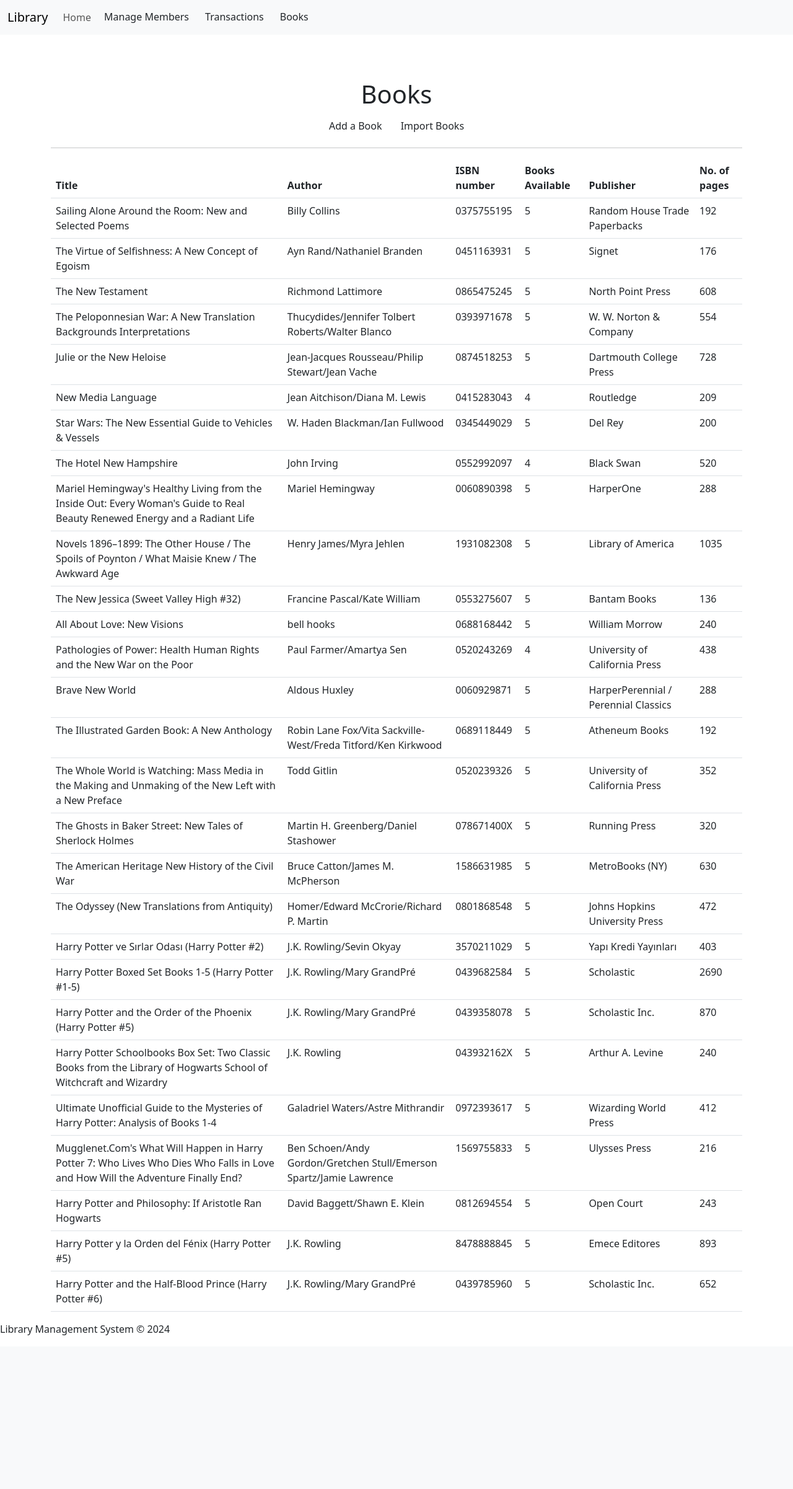
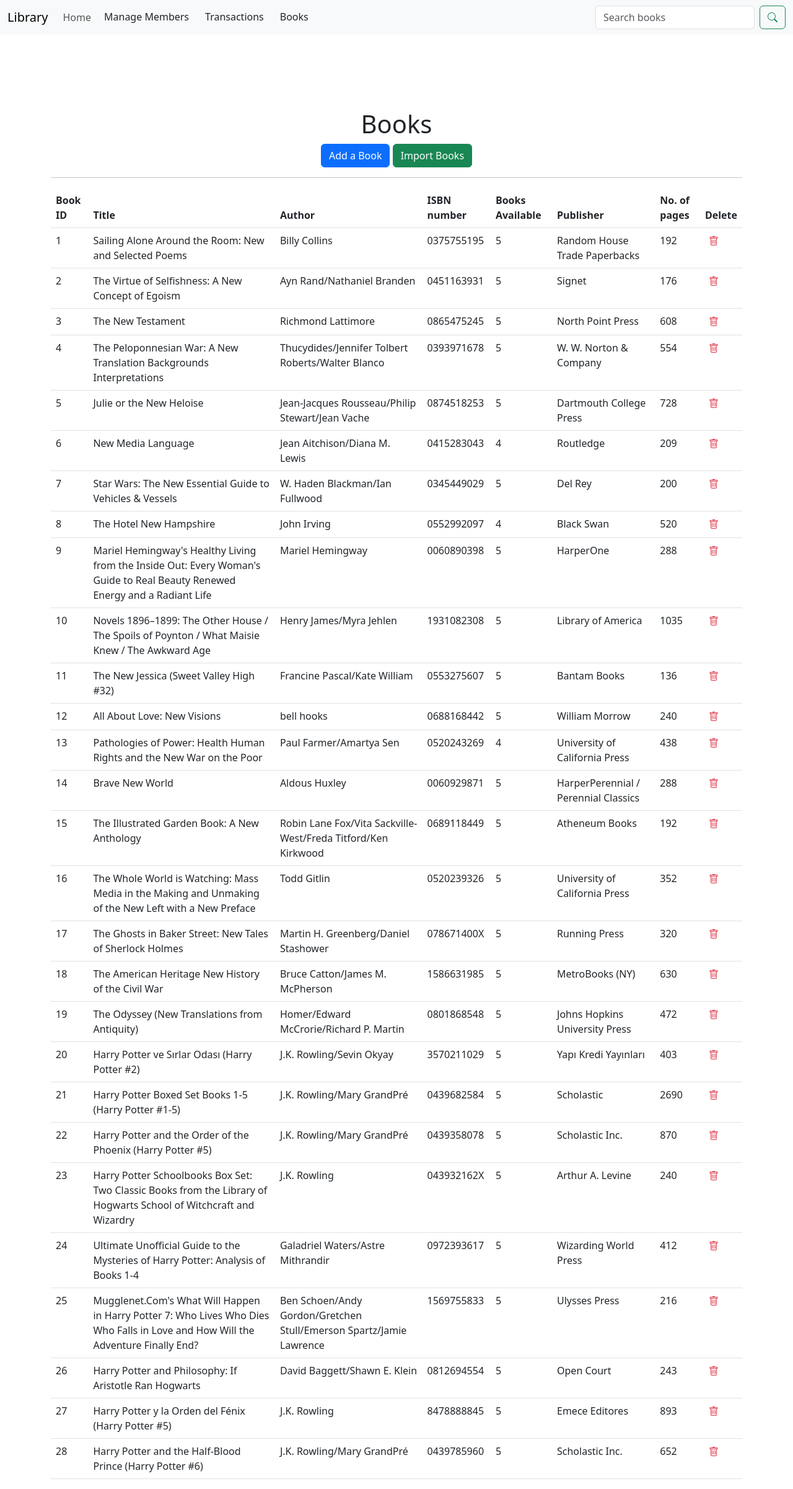
Before and after one commit to kireeti2112/library-management-system, a Flask app: page /books in a window 1280 px wide. Shown: the whole page at 62% size. Before the commit the page ends 2154 px from the top, so only its background shows below. Run offline with Flask 3, Linux system fonts and the light colour scheme.

Commit message:
final changes

```diff
--- a/main.py
+++ b/main.py
@@ -1,5 +1,6 @@
 import datetime
-from flask import Flask, render_template, request, redirect, url_for, flash
+from flask import Flask, render_template, request, redirect, url_for, jsonify,flash
+from sqlalchemy import or_
 from models import db, Book, Member, Transaction
 import requests
 
@@ -18,26 +19,110 @@
 
 @app.route('/books', methods = ['GET', 'POST'])
 def books():
+    if request.method == 'POST':
+        book_id = request.form.get('book_id')
+        book = Book.query.get(book_id)
+        if book:
+            db.session.delete(book)
+            db.session.commit()
+            return redirect(url_for('books'))
     books = Book.query.all()
     return render_template('books.html', books = books)
 
 @app.route('/add_book', methods = ['GET','POST'])
 def add_book():
     if request.method == 'POST':
-        title = request.form['title']
-        author = request.form['author']
-        isbn = request.form['isbn']
-        stock = request.form['stock']
-        publisher = request.form['publisher']
-        num_pages = request.form['num_pages']
-        new_book = Book(title = title, author = author, isbn = isbn, stock = stock, publisher = publisher, num_pages = num_pages)
-        db.session.add(new_book)
-        db.session.commit()
-        return redirect(url_for('add_book'))
+            title = request.form['title']
+            author = request.form['author']
+            isbn = request.form['isbn']
+            stock = request.form['stock']
+            publisher = request.form['publisher']
+            num_pages = request.form['num_pages']
+            new_book = Book(title = title, author = author, isbn = isbn, stock = stock, publisher = publisher, num_pages = num_pages)
+            db.session.add(new_book)
+            db.session.commit()
+            return redirect(url_for('add_book'))
     return render_template('add_book.html')
+
+@app.route('/import_books', methods = ['GET','POST'])
+def import_books():
+    if request.method == "POST":
+        num_books = int(request.form.get('num_books', 10))  # Default to 10 if not provided
+        title = request.form.get('title')
+        author = request.form.get('author')
+        isbn = request.form.get('isbn')
+        publisher = request.form.get('publisher')
+
+        # Base URL of the Frappe library API
+        url = "https://www.frappe.io/api/method/frappe-library"
+
+        params = {
+            "title": title,
+            "authors": author,
+            "isbn": isbn,
+            "publisher": publisher,
+            "page": 1  # Starting page
+        }
+
+        books_fetched = []
+
+        try:
+            while len(books_fetched) < num_books:
+                response = requests.get(url, params=params)
+                if response.status_code == 200:
+                    data = response.json().get('message', [])
+                    books_fetched.extend(data)
+
+                    # Stop if no more books are available
+                    if not data:
+                        break
+
+                    # Go to the next page if we need more books
+                    params["page"] += 1
+                else:
+                    return flash("failed to fetch data", "danger")
+
+            # Trim the books to the requested amount
+            books_fetched = books_fetched[:num_books]
+
+            # Insert books into the database
+            for book in books_fetched:
+                existing_books = Book.query.filter_by(isbn = book.get('isbn')).all()
+                if existing_books == []:
+                    new_book = Book(
+                        title=book.get('title'),
+                        author=book.get('authors'),
+                        isbn=book.get('isbn'),
+                        stock = 5,
+                        publisher=book.get('publisher'),
+                        num_pages = book.get('  num_pages')
+                    )
+                    db.session.add(new_book)
+
+            db.session.commit()  # Commit all new records at once
+            flash(f"{len(books_fetched)} books fetched successfully", "success")
+            return redirect(url_for('books'))
+
+        except Exception as e:
+            db.session.rollback()
+            flash(e, "danger")
+            return redirect(url_for('import_books'))
+
+    return render_template('import_books.html')
 
 @app.route('/members',methods = ['GET', 'POST'])
 def members():
+    if request.method == "POST":
+        try:
+            id = request.form.get('id')
+            member = Member.query.get(id)
+            if id:
+                db.session.delete(member)
+                db.session.commit()
+            else:
+                flash("Member Not Found","danger")
+        except:
+            flash("Enter correct id","danger")
     members = Member.query.all()
     return render_template('members.html', members = members)
 
@@ -47,10 +132,19 @@
         name = request.form['name']
         email = request.form['email']
         new_member = Member(name = name, email = email, debt = 0.00)
-        db.session.add(new_member)
-        db.session.commit()
+        try:
+            db.session.add(new_member)
+            db.session.commit()
+            flash("Added member successfully","success")
+        except:
+            flash("Email already exists", "danger")
         return redirect(url_for('members'))
     return render_template('add_members.html')
+
+@app.route('/transactions', methods = ['GET'])
+def transactions():
+    transactions = Transaction.query.all()
+    return render_template('transactions.html', transactions = transactions)
 
 @app.route('/issue_book', methods=['GET','POST'])
 def issue_book():
@@ -59,58 +153,57 @@
         member_id = request.form['id']
         book = Book.query.get(book_id)
         member = Member.query.get(member_id)
-
-        if book.stock > 0 and member.debt < 500:
-            book.stock -= 1
-            new_transaction = Transaction(book_id = book.book_id, member_id = member.id, issue_date = datetime.datetime.now(), rent_fee = member.debt + 100)
-            db.session.add(new_transaction)
-            member.debt += 100
-            db.session.commit()
-            return redirect(url_for('transactions'))
+        try:
+            if book.stock > 0 and member.debt < 500:
+                book.stock -= 1
+                new_transaction = Transaction(book_id = book.book_id, member_id = member.id, issue_date = datetime.datetime.now(), rent_fee = member.debt + 100)
+                db.session.add(new_transaction)
+                member.debt += 100
+                db.session.commit()
+                flash("Issued book succesfully","success")
+                return redirect(url_for('transactions'))
+        except Exception as e:
+            flash("Enter valid book ID", "danger")
     return render_template('issue_book.html')
 
 @app.route('/return_book',methods = ['GET','POST'])
 def return_book():
     if request.method == 'POST':
-        id = request.form['id']
-        book_id = request.form['book_id']
-        transaction = Transaction.query.filter_by(member_id = id, book_id = book_id).first()
-        member = Member.query.get(id)
-        transaction.return_date = datetime.datetime.now()
-        member.debt -= 100
-        db.session.commit()
-        return redirect(url_for('transactions'))
-    return render_template('return_book.html')
+        try:
+            id = request.form['id']
+            transaction = Transaction.query.get(id)
+            member_id = transaction.member_id
+            member = Member.query.get(member_id)
+            book = Book.query.get(transaction.book_id)
+            transaction.return_date = datetime.datetime.now()
+            if member.debt - 100 >= 0:
+                member.debt -= 100
+            book.stock += 1
+            db.session.commit()
+            flash("Returned successfully","success")
+            return redirect(url_for('transactions'))
+        except Exception as e:
+            flash(e,"danger")
+    transactions = Transaction.query.filter_by(return_date = None).all()
+    return render_template('return_book.html', transactions = transactions)
 
-@app.route('/transactions', methods = ['GET'])
-def transactions():
-    transactions = Transaction.query.all()
-    return render_template('transactions.html', transactions = transactions)
 
-@app.route('/search', methods = ['GET'])
+
+@app.route('/search', methods = ['POST','GET'])
 def search():
-    query = request.args.get('query')
-    books = Book.query.filter(Book.title.contains(query) | Book.author.contains(query)).all()
-    return render_template('search.html',books = books)
+    if request.method == "POST":
+        query = request.form['query']
+        results = Book.query.filter(
+        or_(
+            Book.title.ilike(f"%{query}%"),
+            Book.author.ilike(f"%{query}%")
+        )
+        ).all()
+        flash("Fetched books successfully","success")
+        return render_template('search.html', results= results)
+    return render_template('search.html')
 
-@app.route('/import_books', methods = ['GET','POST'])
-def import_books():
-    num_books = request.form.get('num_books')
-    response = requests.get(f'https://frappe.io/api/method/frappe-library?page=2&title=and')
-    books_data = response.json().get('message',[])
-    for book_data in books_data:
-        existing_books = Book.query.filter_by(isbn=book_data['isbn']).first()
-        if existing_books is None:
-            new_book = Book(book_id = book_data['bookID'],
-                title = book_data['title'],
-                author = book_data['authors'],
-                isbn = book_data['isbn'],
-                stock = 5,
-                publisher = book_data.get('publisher', 'Unknown')
-            )
-            db.session.add(new_book)
-    db.session.commit()
-    return redirect(url_for('books'))
+
 
 
 if __name__ == '__main__':
--- a/models.py
+++ b/models.py
@@ -14,7 +14,7 @@
 class Member(db.Model):
     id = db.Column(db.Integer, primary_key = True, autoincrement = True)
     name = db.Column(db.String(200), nullable = False)
-    email = db.Column(db.String(100), nullable = False)
+    email = db.Column(db.String(100), nullable = False, unique = True)
     debt = db.Column(db.Float , nullable = False)
 
 class Transaction(db.Model):
--- a/templates/base.html
+++ b/templates/base.html
@@ -5,8 +5,10 @@
     <meta name="viewport" content="width=device-width, initial-scale=1.0">
     <title>{% block title %}Library Management{% endblock %}</title>
     <link href="https://cdn.jsdelivr.net/npm/bootstrap@5.3.0/dist/css/bootstrap.min.css" rel="stylesheet">
+    <link href="https://cdn.jsdelivr.net/npm/bootstrap-icons/font/bootstrap-icons.css" rel="stylesheet">
+
 </head>
-<body>
+<body class="d-flex flex-column min-vh-100">
 
     <!-- Navbar with buttons -->
     <nav class="navbar navbar-expand-lg navbar-light bg-light">
@@ -31,20 +33,35 @@
                     </li>
                 </ul>
             </div>
+            <form class="d-flex ms-auto" action = "{{url_for('search')}}" method = "post" role="search">
+                <input class="form-control me-2" type="search" name="query" placeholder="Search books" aria-label="Search">
+                <button class="btn btn-outline-success" name = "query">
+                    <i class="bi bi-search"></i>
+                </button>
+            </form>
         </div>
     </nav>
 
+    <div class = "my-4">
+        {% with messages = get_flashed_messages(with_categories = true) %}
+            {% if messages %}
+                <div class = "container">
+                    {% for category, message in messages %}
+                        <div class = "alert alert-{{ category }}" role = "alert">
+                            {{ message }}
+                        </div>
+                    {% endfor %}
+                </div>
+            {% endif %}
+        {% endwith %}
+    </div>
+
     <!-- Main content section -->
-    <main class="container mt-5">
+    <main class="container mt-5 text-center">
         {% block content %}
         {% endblock %}
     </main>
 
-    <!-- Footer -->
-    <footer class="mt-auto">
-        <p>Library Management System &copy; 2024</p>
-    </footer>
-
     <script src="https://cdn.jsdelivr.net/npm/bootstrap@5.3.0/dist/js/bootstrap.bundle.min.js"></script>
 </body>
 </html>
--- a/templates/books.html
+++ b/templates/books.html
@@ -6,30 +6,39 @@
 <center>
 <br>
 <h1> Books</h1>
-<a class = "btn btn-basic " href = " {{ url_for('add_book')}}">Add a Book</a>
-<a class = "btn btn-default" href = " {{url_for('import_books')}}">Import Books</a>
+<a class = "btn btn-primary " href = " {{ url_for('add_book')}}">Add a Book</a>
+<a class = "btn btn-success" href = " {{url_for('import_books')}}">Import Books</a>
 <hr>
 
 <table class = "table table-hover table-stripped">
     <thead>
         <tr>
+            <th>Book ID</th>
             <th>Title</th>
             <th>Author</th>
             <th>ISBN number</th>
             <th>Books Available</th>
             <th>Publisher</th>
             <th>No. of pages</th>
+            <th>Delete</th>
         </tr>
     </thead>
     <tbody>
         {%  for book in books %}
         <tr>
+            <td>{{book.book_id}}</td>
             <td> {{book.title}}</td>
             <td>{{book.author}}</td>
             <td>{{book.isbn}}</td>
             <td>{{book.stock}}</td>
             <td>{{book.publisher}}</td>
             <td>{{book.num_pages}}</td>
+            <td><form method="POST" style="display: inline;">
+                <input type="hidden" name="book_id" value="{{ book.book_id }}">
+                <button type="submit" class="text-danger" style="border: none; background: none;" title="Delete">
+                    <i class="bi bi-trash"></i>
+                </button>
+            </form></td>
         </tr>
         {% endfor %}
     </tbody>
--- a/templates/issue_book.html
+++ b/templates/issue_book.html
@@ -3,7 +3,7 @@
 {% block title %} Issue Book {% endblock %}
 
 {% block content %}
-
+<h3 style = "text-align: center;">Enter details to issue book</h3>
 <div class = "container mt-5">
     <form method = "POST">
         <label for="id">Enter Member ID:</label>
--- a/templates/transactions.html
+++ b/templates/transactions.html
@@ -3,10 +3,11 @@
 {% block title %} Transactions {% endblock %}
 
 {% block content%}
+<h1 style = "text-align: center;">Transactions</h1>
 
 <div class = "container mt-5">
     <button class = "btn btn-primary" onclick = "window.location.href = '{{ url_for('issue_book')}}'">Issue Book</button>
-    <button class = "btn-secondary" onclick = "window.location.href = '{{ url_for('return_book')}}'">Return Book</button>
+    <button class = "btn btn-secondary" onclick = "window.location.href = '{{ url_for('return_book')}}'">Return Book</button>
 </div>
 
 <div class = "container mt-5">
```
Also changed, not shown: templates/add_book.html (+30 -20 lines), templates/import_books.html (added, +16 -0 lines), templates/index.html (+5 -6 lines), templates/members.html (+7 -0 lines), templates/return_book.html (+31 -9 lines), templates/search.html (+50 -0 lines), instance/library.db.
